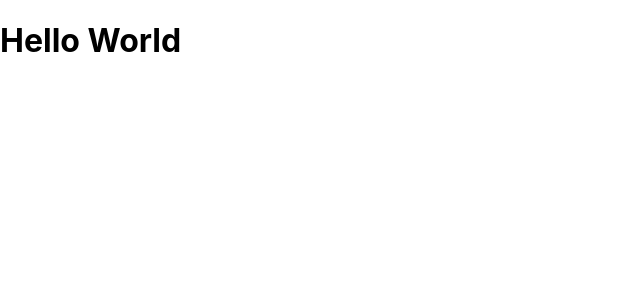
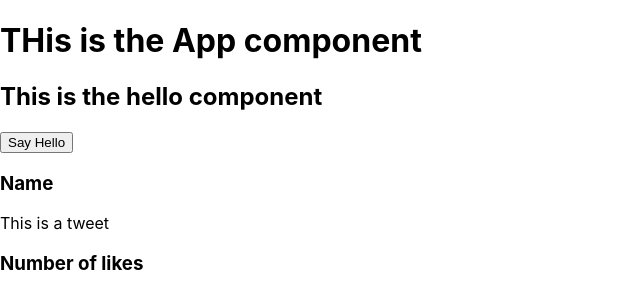
Before and after one commit to Domroon/beginner_react, a React (Create React App) app: page / in a window 1280 px wide. Shown: the top 308 px of the page, without its empty margins (0-640 px from the left). Built offline with nearby package versions, Linux system fonts and the light colour scheme.

Commit message:
add the functions sayHello and Tweet

```diff
--- a/src/App.js
+++ b/src/App.js
@@ -1,10 +1,14 @@
 import React from 'react';
+import './sayHello';
+import Hello from './sayHello';
+import Tweet from './Tweet';
 
-function App()
-{
+function App(){
   return(
     <div>
-      <h1>Hello World</h1>
+      <h1>THis is the App component</h1>
+      <Hello />
+      <Tweet />
     </div>
   );
 }
--- /dev/null
+++ b/src/Tweet.js
@@ -0,0 +1,13 @@
+import React from 'react';
+
+function Tweet(){
+    return(
+        <div>
+            <h3>Name</h3>
+            <p>This is a tweet</p>
+            <h3>Number of likes</h3>
+        </div>
+    )
+}
+
+export default Tweet;
--- /dev/null
+++ b/src/sayHello.js
@@ -0,0 +1,15 @@
+import React from 'react';
+
+function Hello() {
+    const sayHello = () => {
+        console.log("hello");
+      };
+    return(
+        <div>
+            <h2>This is the hello component</h2>
+            <button onClick={sayHello}>Say Hello</button>
+        </div>
+    );
+}
+
+export default Hello;
```
